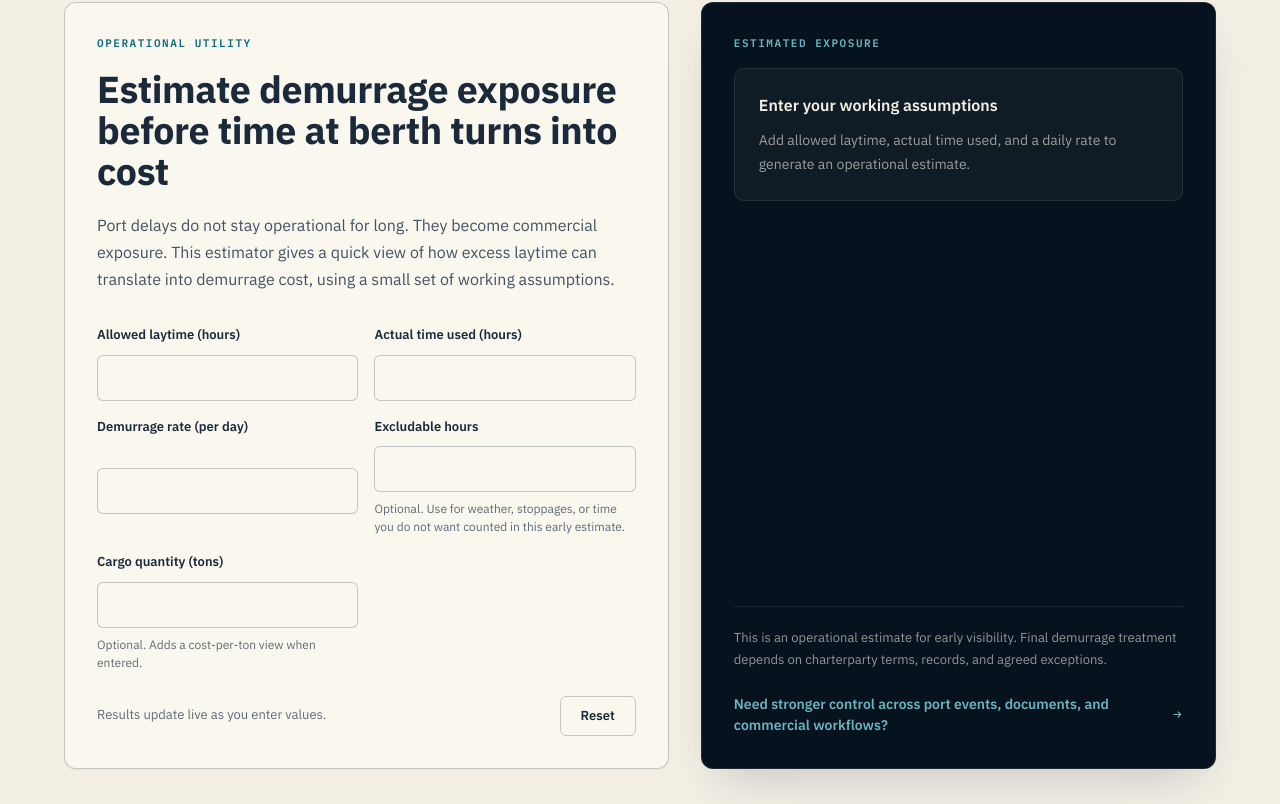
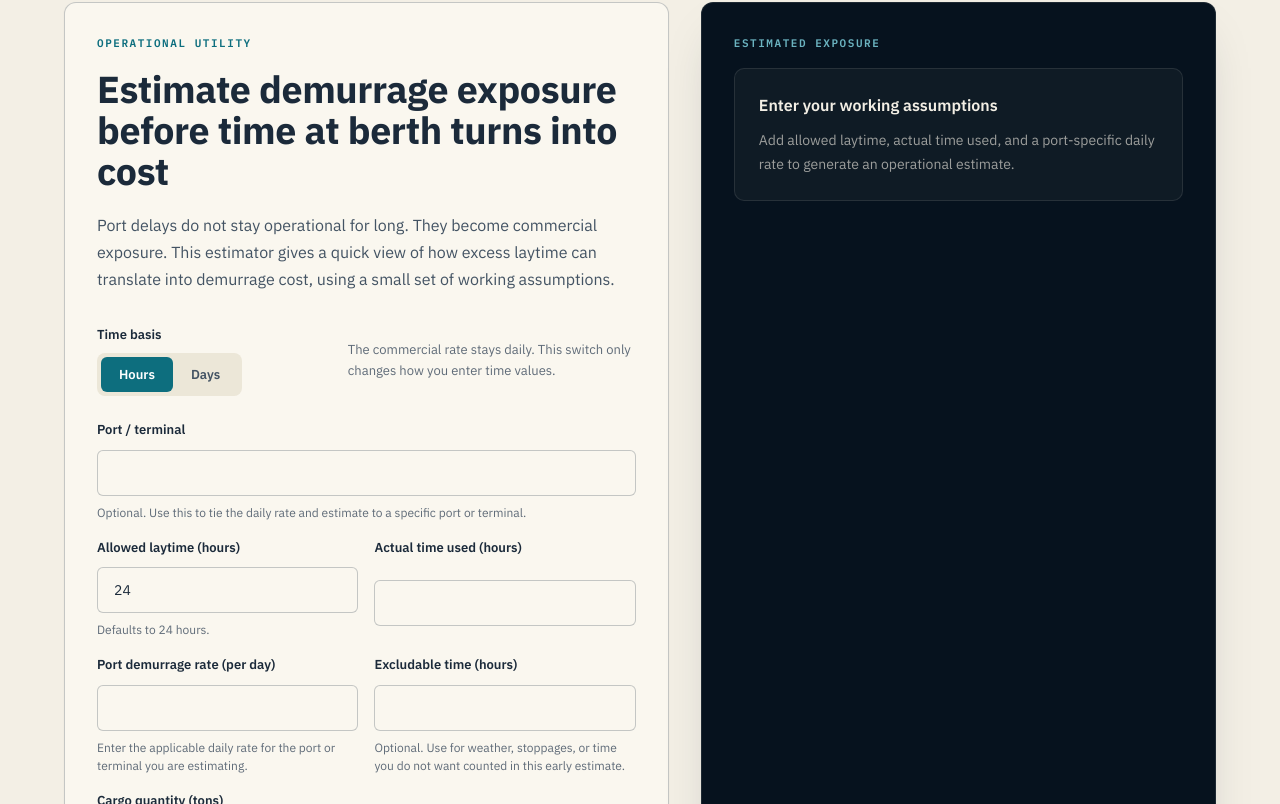
Before and after one commit to TekLink-Int/TekLink-international, a Next.js app: page /maritime in a window 1280 px wide. Shown: the part 1376-2180 px from the top of the page. Built offline with nearby package versions, Linux system fonts and the light colour scheme; no server answers.

Commit message:
Refine demurrage estimator inputs

```diff
--- a/components/DemurrageExposureEstimator.tsx
+++ b/components/DemurrageExposureEstimator.tsx
@@ -3,7 +3,12 @@
 import Link from 'next/link'
 import { useState } from 'react'
 
-import { calculateDemurrageExposure } from '@/lib/demurrageExposure'
+import {
+  calculateDemurrageExposure,
+  convertDurationToHours,
+  convertDurationValue,
+  type TimeUnit,
+} from '@/lib/demurrageExposure'
 
 const inputBase: React.CSSProperties = {
   width: '100%',
@@ -19,37 +24,59 @@ const inputBase: React.CSSProperties = {
 }
 
 const initialFields = {
-  allowedLaytimeHours: '',
-  actualTimeUsedHours: '',
+  portName: '',
+  allowedLaytime: '24',
+  actualTimeUsed: '',
   demurrageRatePerDay: '',
-  excludableHours: '',
+  excludableTime: '',
   cargoQuantityTons: '',
 }
 
 type FieldName = keyof typeof initialFields
+type NumericFieldName = Exclude<FieldName, 'portName'>
 
 export default function DemurrageExposureEstimator() {
   const [fields, setFields] = useState(initialFields)
+  const [timeUnit, setTimeUnit] = useState<TimeUnit>('hours')
 
   const hasRequiredInputs = Boolean(
-    fields.allowedLaytimeHours && fields.actualTimeUsedHours && fields.demurrageRatePerDay
+    fields.allowedLaytime && fields.actualTimeUsed && fields.demurrageRatePerDay
   )
 
   const estimate = hasRequiredInputs
     ? calculateDemurrageExposure({
-        allowedLaytimeHours: Number(fields.allowedLaytimeHours),
-        actualTimeUsedHours: Number(fields.actualTimeUsedHours),
+        allowedLaytimeHours: convertDurationToHours(Number(fields.allowedLaytime), timeUnit),
+        actualTimeUsedHours: convertDurationToHours(Number(fields.actualTimeUsed), timeUnit),
         demurrageRatePerDay: Number(fields.demurrageRatePerDay),
-        excludableHours: fields.excludableHours ? Number(fields.excludableHours) : undefined,
+        excludableHours: fields.excludableTime
+          ? convertDurationToHours(Number(fields.excludableTime), timeUnit)
+          : undefined,
         cargoQuantityTons: fields.cargoQuantityTons ? Number(fields.cargoQuantityTons) : undefined,
       })
     : null
 
-  const handleFieldChange = (field: FieldName) => (event: React.ChangeEvent<HTMLInputElement>) => {
+  const handleFieldChange =
+    (field: NumericFieldName) => (event: React.ChangeEvent<HTMLInputElement>) => {
     const nextValue = event.target.value
     if (nextValue === '' || /^\d*\.?\d*$/.test(nextValue)) {
       setFields((current) => ({ ...current, [field]: nextValue }))
     }
+  }
+
+  const handleTextFieldChange = (field: 'portName') => (event: React.ChangeEvent<HTMLInputElement>) => {
+    setFields((current) => ({ ...current, [field]: event.target.value }))
+  }
+
+  const switchTimeUnit = (nextUnit: TimeUnit) => {
+    if (nextUnit === timeUnit) return
+
+    setFields((current) => ({
+      ...current,
+      allowedLaytime: convertFieldValue(current.allowedLaytime, timeUnit, nextUnit),
+      actualTimeUsed: convertFieldValue(current.actualTimeUsed, timeUnit, nextUnit),
+      excludableTime: convertFieldValue(current.excludableTime, timeUnit, nextUnit),
+    }))
+    setTimeUnit(nextUnit)
   }
 
   return (
@@ -120,6 +147,74 @@ export default function DemurrageExposureEstimator() {
             </p>
 
             <div
+              style={{
+                display: 'flex',
+                alignItems: 'center',
+                justifyContent: 'space-between',
+                flexWrap: 'wrap',
+                gap: 'var(--space-4)',
+                marginBottom: 'var(--space-6)',
+              }}
+            >
+              <div>
+                <p
+                  style={{
+                    fontSize: '13px',
+                    fontWeight: 600,
+                    color: 'var(--text-primary)',
+                    marginBottom: '8px',
+                  }}
+                >
+                  Time basis
+                </p>
+                <div
+                  style={{
+                    display: 'inline-flex',
+                    background: 'var(--sunken)',
+                    borderRadius: 'var(--radius-lg)',
+                    padding: '4px',
+                  }}
+                >
+                  {(['hours', 'days'] as TimeUnit[]).map((unit) => {
+                    const active = timeUnit === unit
+                    return (
+                      <button
+                        key={unit}
+                        type="button"
+                        onClick={() => switchTimeUnit(unit)}
+                        style={{
+                          padding: '8px 18px',
+                          borderRadius: 'var(--radius-md)',
+                          fontSize: '13px',
+                          fontWeight: 600,
+                          border: 'none',
+                          cursor: 'pointer',
+                          background: active ? 'var(--accent)' : 'transparent',
+                          color: active ? '#fff' : 'var(--text-secondary)',
+                          transition: 'background 0.2s, color 0.2s',
+                        }}
+                      >
+                        {unit === 'hours' ? 'Hours' : 'Days'}
+                      </button>
+                    )
+                  })}
+                </div>
+              </div>
+
+              <p
+                style={{
+                  fontSize: '13px',
+                  color: 'var(--text-muted)',
+                  lineHeight: 1.6,
+                  maxWidth: '18rem',
+                }}
+              >
+                The commercial rate stays daily. This switch only changes how you
+                enter time values.
+              </p>
+            </div>
+
+            <div
               className="demurrage-estimator-fields"
               style={{
                 display: 'grid',
@@ -128,28 +223,39 @@ export default function DemurrageExposureEstimator() {
               }}
             >
               <EstimatorField
-                id="allowed-laytime-hours"
-                label="Allowed laytime (hours)"
-                value={fields.allowedLaytimeHours}
-                onChange={handleFieldChange('allowedLaytimeHours')}
+                id="port-name"
+                label="Port / terminal"
+                value={fields.portName}
+                onChange={handleTextFieldChange('portName')}
+                hint="Optional. Use this to tie the daily rate and estimate to a specific port or terminal."
+                type="text"
+                fullWidth
               />
               <EstimatorField
-                id="actual-time-used-hours"
-                label="Actual time used (hours)"
-                value={fields.actualTimeUsedHours}
-                onChange={handleFieldChange('actualTimeUsedHours')}
+                id="allowed-laytime"
+                label={`Allowed laytime (${timeUnit})`}
+                value={fields.allowedLaytime}
+                onChange={handleFieldChange('allowedLaytime')}
+                hint={timeUnit === 'hours' ? 'Defaults to 24 hours.' : 'Switch back to hours if your laytime is easier to enter that way.'}
+              />
+              <EstimatorField
+                id="actual-time-used"
+                label={`Actual time used (${timeUnit})`}
+                value={fields.actualTimeUsed}
+                onChange={handleFieldChange('actualTimeUsed')}
               />
               <EstimatorField
                 id="demurrage-rate-per-day"
-                label="Demurrage rate (per day)"
+                label="Port demurrage rate (per day)"
                 value={fields.demurrageRatePerDay}
                 onChange={handleFieldChange('demurrageRatePerDay')}
+                hint="Enter the applicable daily rate for the port or terminal you are estimating."
               />
               <EstimatorField
-                id="excludable-hours"
-                label="Excludable hours"
-                value={fields.excludableHours}
-                onChange={handleFieldChange('excludableHours')}
+                id="excludable-time"
+                label={`Excludable time (${timeUnit})`}
+                value={fields.excludableTime}
+                onChange={handleFieldChange('excludableTime')}
                 hint="Optional. Use for weather, stoppages, or time you do not want counted in this early estimate."
               />
               <EstimatorField
@@ -260,11 +366,20 @@ export default function DemurrageExposureEstimator() {
                       gap: 'var(--space-3)',
                     }}
                   >
-                    <ResultRow label="Net counted time" value={`${formatAmount(estimate.netUsedHours)} hours`} />
-                    <ResultRow label="Excess laytime" value={`${formatAmount(estimate.excessHours)} hours`} />
+                    {fields.portName && (
+                      <ResultRow label="Port / terminal" value={fields.portName} />
+                    )}
+                    <ResultRow
+                      label="Net counted time"
+                      value={formatDuration(estimate.netUsedHours, timeUnit)}
+                    />
+                    <ResultRow
+                      label="Excess laytime"
+                      value={formatDuration(estimate.excessHours, timeUnit)}
+                    />
                     <ResultRow
                       label="Formula"
-                      value={`${fields.actualTimeUsedHours || '0'} - ${fields.excludableHours || '0'} -> ${formatAmount(estimate.netUsedHours)} hours`}
+                      value={`${fields.actualTimeUsed || '0'} - ${fields.excludableTime || '0'} -> ${formatDuration(estimate.netUsedHours, timeUnit)}`}
                     />
                     {estimate.costPerTon !== null && (
                       <ResultRow
@@ -300,8 +415,8 @@ export default function DemurrageExposureEstimator() {
                       lineHeight: 1.7,
                     }}
                   >
-                    Add allowed laytime, actual time used, and a daily rate to
-                    generate an operational estimate.
+                    Add allowed laytime, actual time used, and a port-specific
+                    daily rate to generate an operational estimate.
                   </p>
                 </div>
               )}
@@ -361,15 +476,19 @@ function EstimatorField({
   value,
   onChange,
   hint,
+  type = 'decimal',
+  fullWidth = false,
 }: {
   id: string
   label: string
   value: string
   onChange: (event: React.ChangeEvent<HTMLInputElement>) => void
   hint?: string
+  type?: 'decimal' | 'text'
+  fullWidth?: boolean
 }) {
   return (
-    <label htmlFor={id} style={{ display: 'grid', gap: '10px' }}>
+    <label htmlFor={id} style={{ display: 'grid', gap: '10px', gridColumn: fullWidth ? '1 / -1' : undefined }}>
       <span
         style={{
           fontSize: '13px',
@@ -382,7 +501,7 @@ function EstimatorField({
       <input
         id={id}
         type="text"
-        inputMode="decimal"
+        inputMode={type === 'decimal' ? 'decimal' : 'text'}
         value={value}
         onChange={onChange}
         style={inputBase}
@@ -436,3 +555,18 @@ function formatAmount(value: number) {
     maximumFractionDigits: 2,
   })
 }
+
+function convertFieldValue(value: string, from: TimeUnit, to: TimeUnit) {
+  if (!value) return ''
+
+  const converted = convertDurationValue(Number(value), from, to)
+  return formatAmount(converted)
+}
+
+function formatDuration(hours: number, unit: TimeUnit) {
+  if (unit === 'days') {
+    return `${formatAmount(hours / 24)} days`
+  }
+
+  return `${formatAmount(hours)} hours`
+}
--- a/lib/demurrageExposure.ts
+++ b/lib/demurrageExposure.ts
@@ -6,11 +6,22 @@ export type DemurrageExposureInput = {
   cargoQuantityTons?: number
 }
 
+export type TimeUnit = 'hours' | 'days'
+
 export type DemurrageExposureResult = {
   netUsedHours: number
   excessHours: number
   estimatedDemurrage: number
   costPerTon: number | null
+}
+
+export function convertDurationToHours(value: number, unit: TimeUnit): number {
+  return unit === 'days' ? value * 24 : value
+}
+
+export function convertDurationValue(value: number, from: TimeUnit, to: TimeUnit): number {
+  if (from === to) return value
+  return from === 'hours' ? value / 24 : value * 24
 }
 
 export function calculateDemurrageExposure({
```
Also changed, not shown: 1 other file (tests, documents, lock files or other folders).
